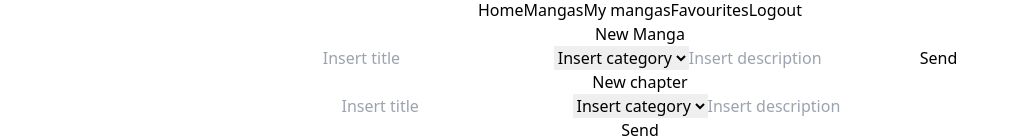
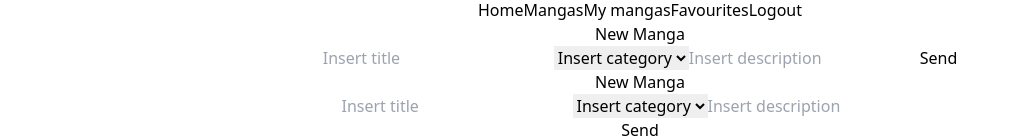
Before and after one commit to Valen-7x/minga_color_front, a React (Vite) app: page /MangaForm in a window 1280 px wide. Shown: the part 350-490 px from the top of the page, without its empty margins (0-1019 px from the left). Built offline with nearby package versions, Linux system fonts and the light colour scheme.

Commit message:
MangaForm modificado

```diff
--- a/src/componentes/MangaForm.jsx
+++ b/src/componentes/MangaForm.jsx
@@ -11,7 +11,7 @@ export default function MangaForm() {
 <input type="text" placeholder='Insert description' className='sm:w-[50%] lg:hidden bg-transparent border-b-[1px] py-2'/>
 <button className='text-[black] bg-[#FFF] rounded-[5px] h-[2.5rem] sm:w-[50%] lg:hidden mt-[2rem] font-bold'>Send</button>
     <div id='Form' className='hidden lg:flex lg:flex-col lg:w-[50%] lg:items-center lg:h-[65vh] lg:justify-center lg:block'>
-<h1 className='lg:block  text-[#FFF] text-[1.8rem] hidden mt-[2rem]'>New chapter</h1>
+<h1 className='lg:block  text-[#FFF] text-[1.8rem] hidden mt-[2rem]'>New Manga</h1>
 <form  className='flex flex-col w-[40%] gap-5 mt-[2rem]'>
     <input type="text" placeholder='Insert title' className=' bg-transparent border-b-[1px] py-2 text-[#FFFF] placeholder-[white]'/>
     <select className=' bg-transparent border-b-[1px] py-2 text-[white]' name="" id=""><option value="category">Insert category</option></select>
```
